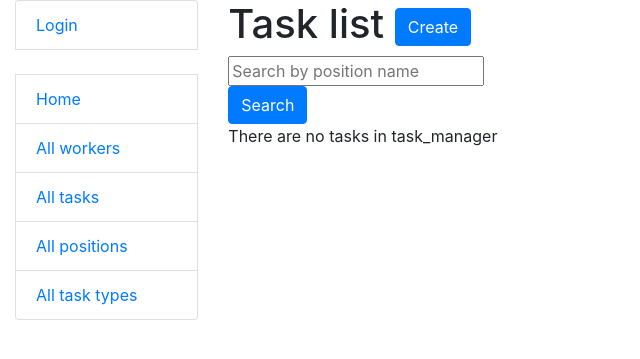
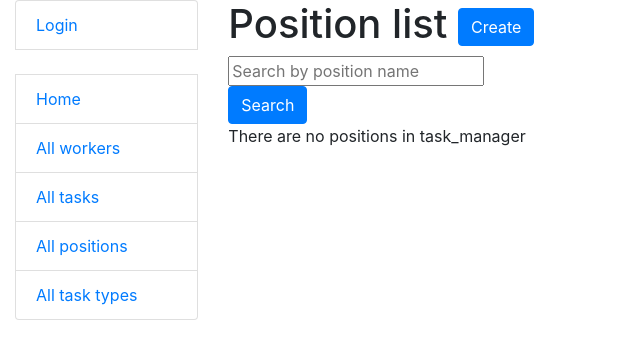
Before and after one commit to BGBroth/task-manager, a Django app: page /positions/ in a window 1280 px wide. Shown: the top 359 px of the page, without its empty margins (0-640 px from the left). Run offline with Django 5.2, Linux system fonts and the light colour scheme; data that the repository does not hold is empty.

Commit message:
Edit position_list.html with text correction

```diff
--- a/templates/task_manager/position_list.html
+++ b/templates/task_manager/position_list.html
@@ -2,8 +2,8 @@
 
 {% block content %}
 	<h1>
-		Task list
-		<a href="{% url 'task_manager:task-create' %}" class="btn btn-primary link-to-page">
+		Position list
+		<a href="{% url 'task_manager:position-create' %}" class="btn btn-primary link-to-page">
 			Create
 		</a>
 	</h1>
@@ -11,16 +11,16 @@
 		{{ search_form }}
 		<input type="submit" value="Search" class="btn btn-primary">
 	</form>
-	{% if task_list %}
+	{% if position_list %}
 		<ul>
-			{% for task in task_list %}
+			{% for position in position_list %}
 				<li>
-					<a href="{% url "task_manager:task-detail" pk=task.id %} ">{{ task.id }}</a>
-					{{ task.name }}
+					<a href="{% url "task_manager:position-detail" pk=position.id %} ">{{ position.id }}</a>
+					{{ position.name }}
 				</li>
 			{% endfor %}
 		</ul>
 	{% else %}
-		<p>There are no tasks in task_manager</p>
+		<p>There are no positions in task_manager</p>
 	{% endif %}
 {% endblock %}
```
